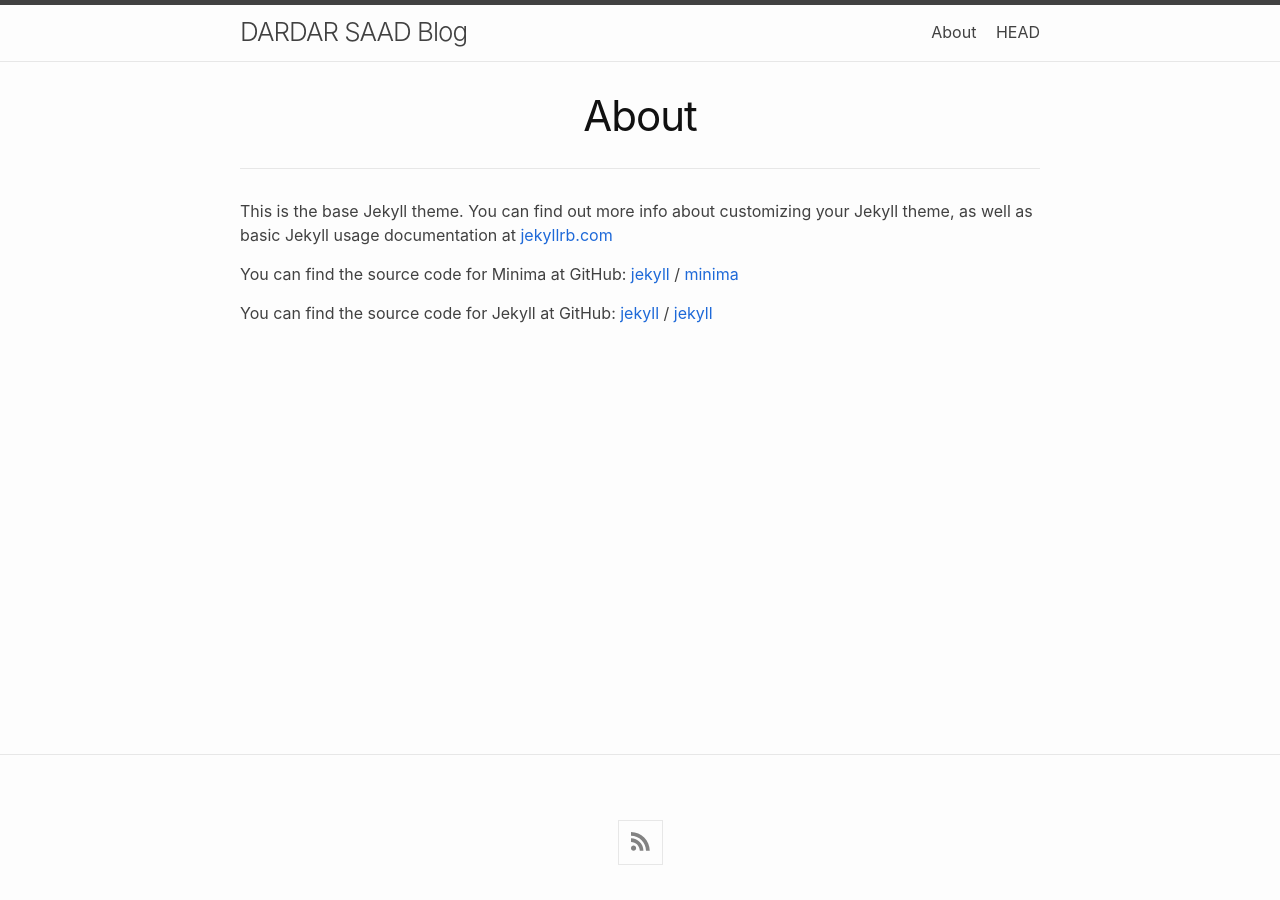
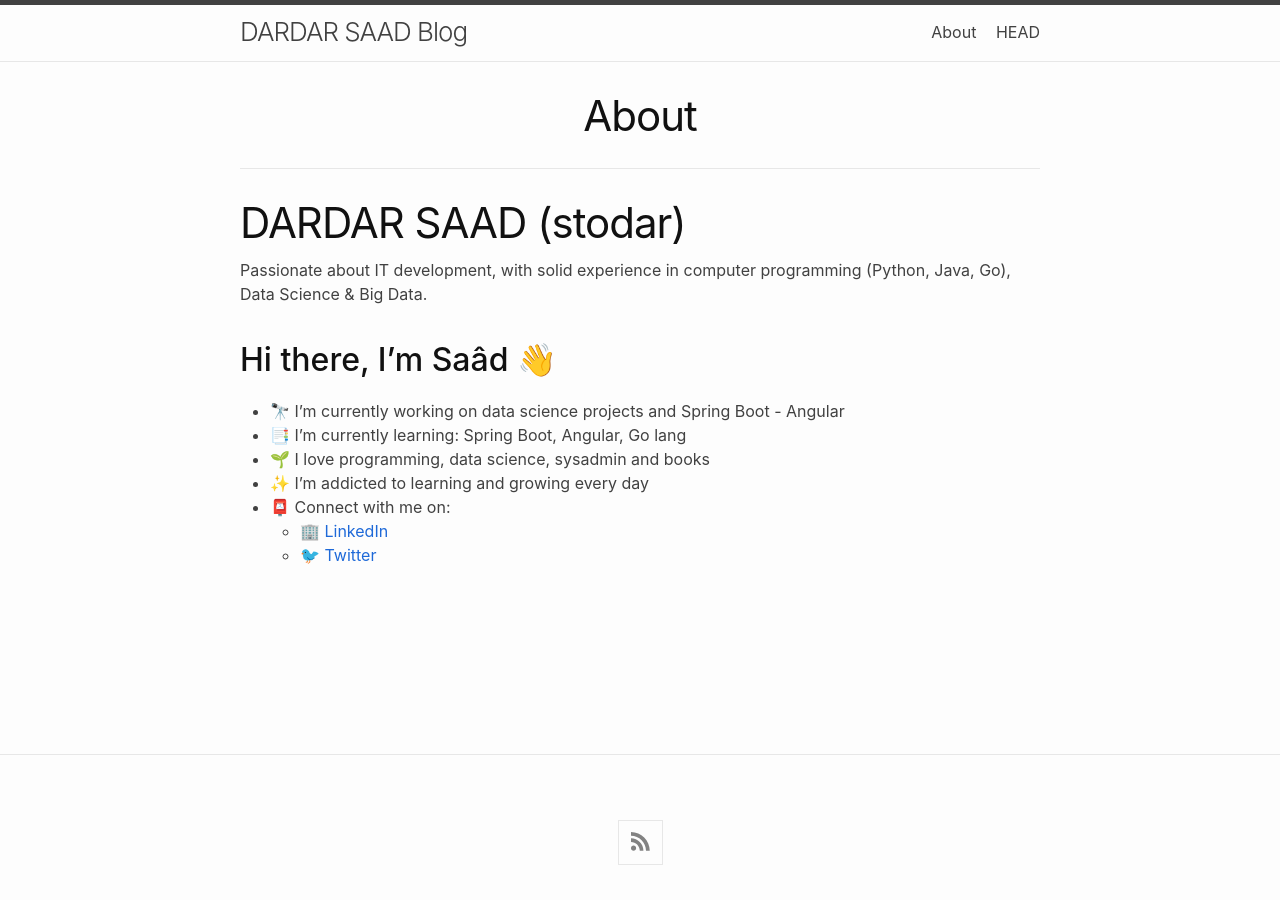
Before and after one commit to stodar/stodar.github.io, a Jekyll site: the page built from about.md, in a window 1280 px wide. Built offline with Jekyll 4.4.1, drawn with Linux system fonts in a browser that asks for light colours; nearby versions of some CDN libraries.

Commit message:
Update about.md

```diff
--- a/about.md
+++ b/about.md
@@ -4,15 +4,16 @@ title: About
 permalink: /about/
 ---
 
-This is the base Jekyll theme. You can find out more info about customizing your Jekyll theme, as well as basic Jekyll usage documentation at [jekyllrb.com](https://jekyllrb.com/)
+# DARDAR SAAD (stodar)
 
-You can find the source code for Minima at GitHub:
-[jekyll][jekyll-organization] /
-[minima](https://github.com/jekyll/minima)
+Passionate about IT development, with solid experience in computer programming (Python, Java, Go), Data Science & Big Data.
 
-You can find the source code for Jekyll at GitHub:
-[jekyll][jekyll-organization] /
-[jekyll](https://github.com/jekyll/jekyll)
+## Hi there, I'm Saâd 👋
 
-
-[jekyll-organization]: https://github.com/jekyll
+- 🔭 I'm currently working on data science projects and Spring Boot - Angular
+- 📑 I'm currently learning: Spring Boot, Angular, Go lang
+- 🌱 I love programming, data science, sysadmin and books
+- ✨ I'm addicted to learning and growing every day
+- 📮 Connect with me on:
+  - 🏢 [LinkedIn](https://www.linkedin.com/in/saad-dardar-6b5b0521a/)
+  - 🐦 [Twitter](https://twitter.com/s2dar)
```
